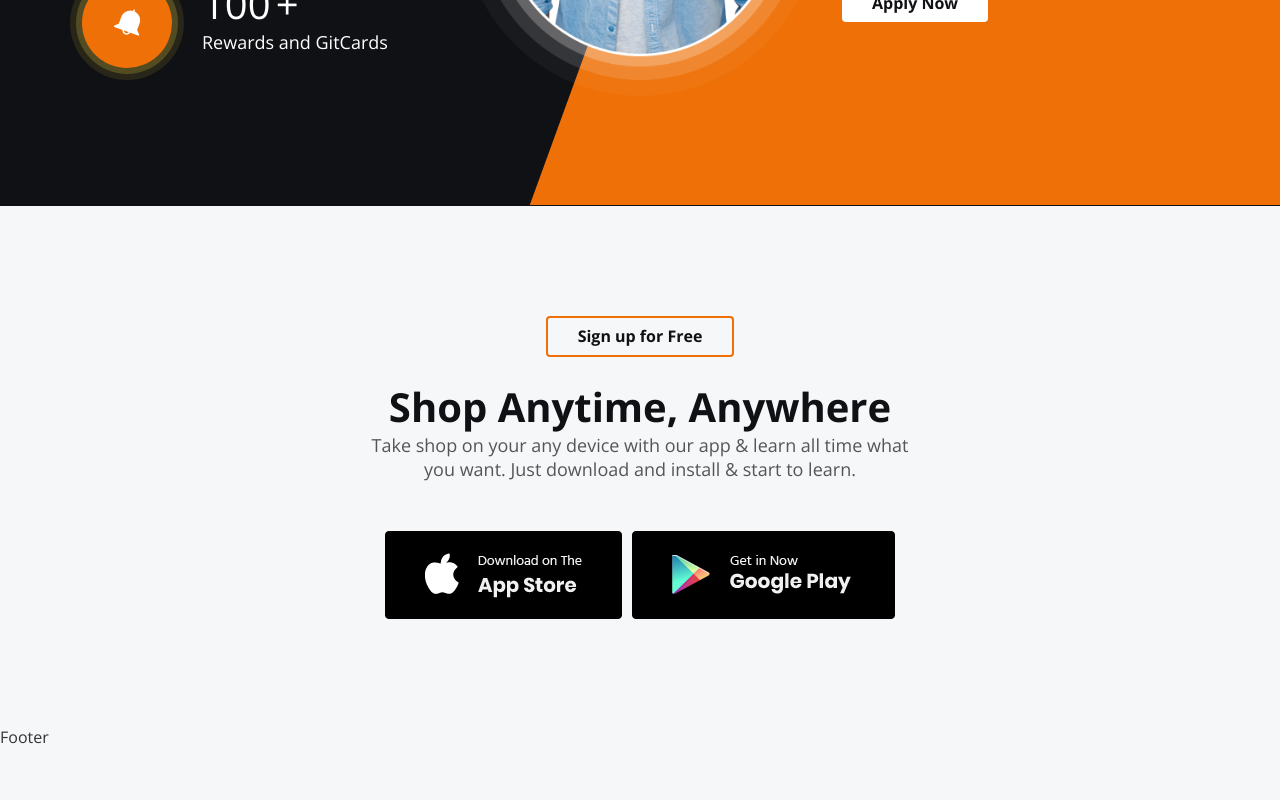
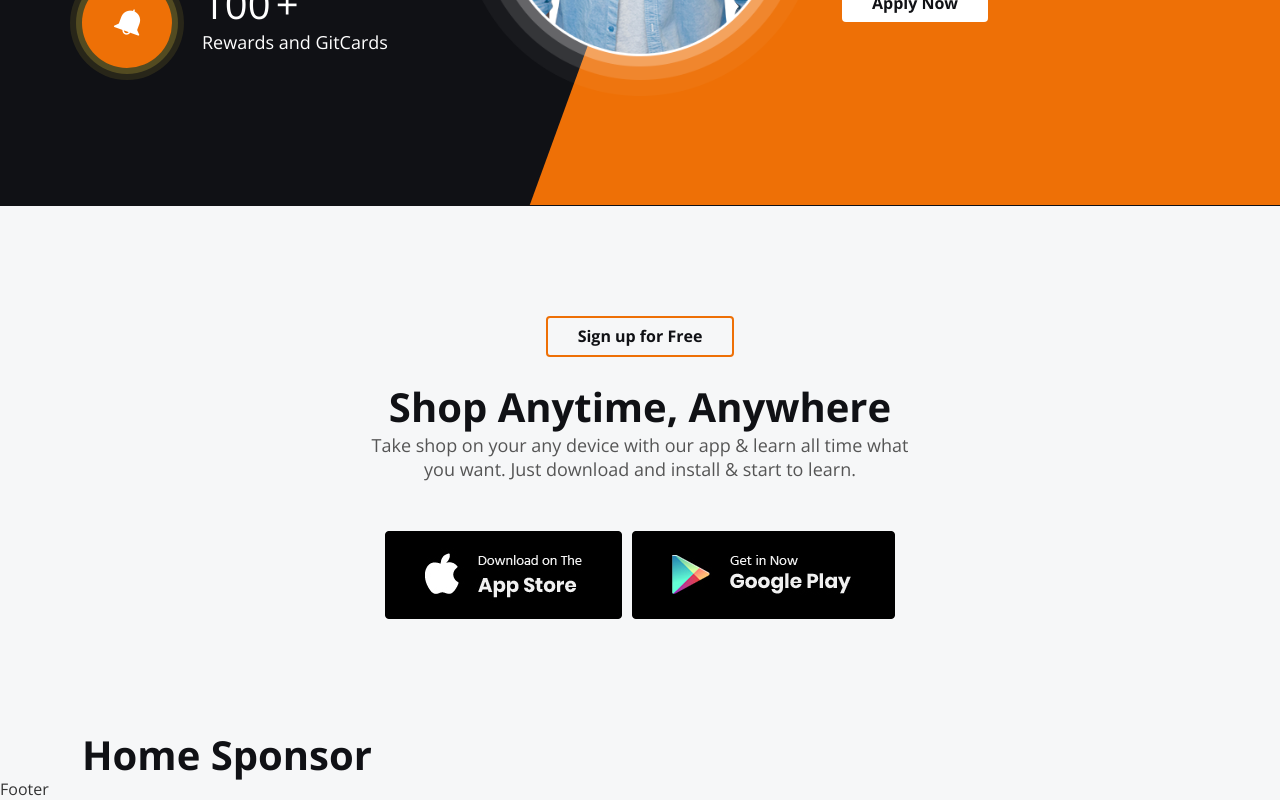
Before and after one commit to it27427/dokanbondhu-ecommerce, a React (Vite) app: page / in a window 1280 px wide. Shown: the part 4378-5178 px from the top of the page. Before the commit the page ends 5126 px from the top, so only its background shows below. Built offline with nearby package versions, Linux system fonts and the light colour scheme.

Commit message:
HomeSponsor Component Created and Register in Home

```diff
--- /dev/null
+++ b/src/components/home/HomeSponsor.jsx
@@ -0,0 +1,13 @@
+import React from 'react';
+
+const HomeSponsor = () => {
+  return (
+    <section>
+      <div className='container'>
+        <h2>Home Sponsor</h2>
+      </div>
+    </section>
+  );
+};
+
+export default HomeSponsor;
--- a/src/pages/Home.jsx
+++ b/src/pages/Home.jsx
@@ -5,6 +5,7 @@ import HomeRegister from '@/components/home/HomeRegister';
 import LocationSpread from '@/components/home/LocationSpread';
 import HomeAbout from '@/components/home/HomeAbout';
 import AppSection from '@/components/home/AppSection';
+import HomeSponsor from '@/components/home/HomeSponsor';
 
 const HomePage = () => {
   return (
@@ -29,6 +30,9 @@ const HomePage = () => {
 
       {/* APP-SECTION */}
       <AppSection />
+
+      {/* SPONSORS-SECTION */}
+      <HomeSponsor />
     </main>
   );
 };
```
